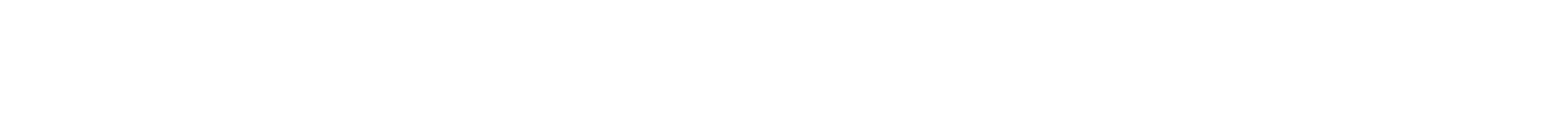
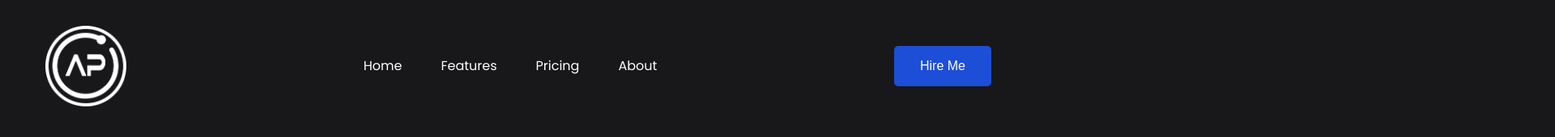
Before and after one commit to Jonathan-Ultini/html-css-js-Portfolio--01, a plain HTML site: page index.html in a window 1280 px wide. Shown: the top 170 px of the page at 81% size, 1920 px wide, since content can reach past the window. Drawn offline with Linux system fonts and the light colour scheme.

Commit message:
add Nav styles

```diff
--- a/style.css
+++ b/style.css
@@ -1 +1,79 @@
 @import url('https://fonts.googleapis.com/css2?family=Poppins:wght@300;400;500;600;700;800&display=swap');
+
+* {
+  padding: 0;
+  margin: 0;
+  outline: none;
+  border: none;
+  box-sizing: border-box;
+}
+
+img {
+  width: 100%;
+  display: flex;
+}
+
+a {
+  text-decoration: none;
+}
+
+body {
+  font-family: 'Poppins', sans-serif;
+  background-color: #18181b;
+}
+
+nav {
+  max-width: 1200px;
+  margin: auto;
+  padding: 2rem 1rem;
+  display: flex;
+  align-items: center;
+  justify-content: space-between;
+  gap: 2rem;
+}
+
+.nav-logo {
+  max-width: 100px;
+}
+
+.nav-links {
+  list-style: none;
+  display: flex;
+  align-items: center;
+  gap: 3rem;
+}
+
+.link a {
+  position: relative;
+  padding-bottom: 0.75rem;
+  color: #fff;
+}
+
+.link a::after {
+  content: "";
+  position: absolute;
+  height: 2px;
+  width: 0;
+  bottom: 0;
+  left: 0;
+  background-color: #1d4ed8;
+  transition: all 0.3s ease;
+}
+
+.link a:hover::after {
+  width: 70%;
+}
+
+.btn {
+  padding: 1rem 2rem;
+  font-size: 1rem;
+  color: #fff;
+  background-color: #1d4ed8;
+  border-radius: 5px;
+  cursor: pointer;
+  transition: all 0.3 ease;
+}
+
+.btn:hover {
+  background-color: #1e40af;
+}
```
